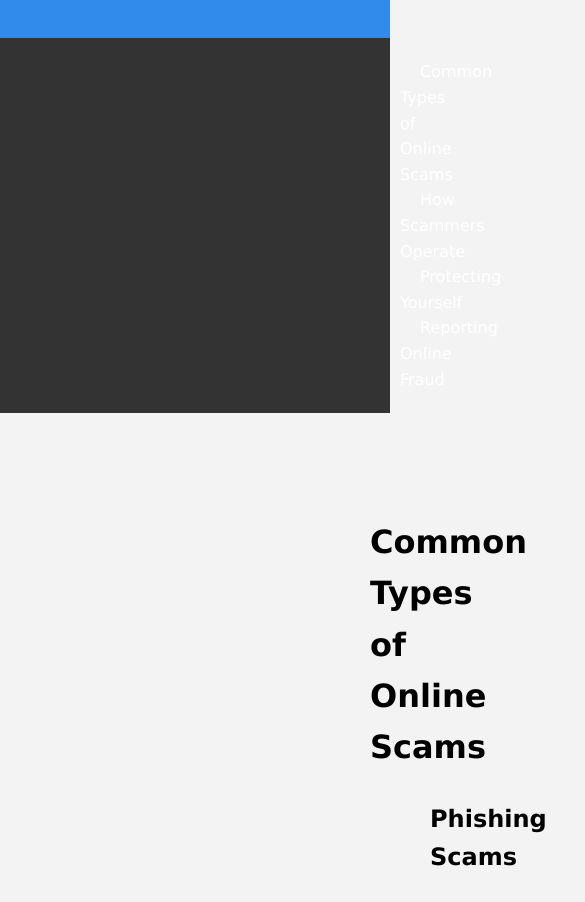
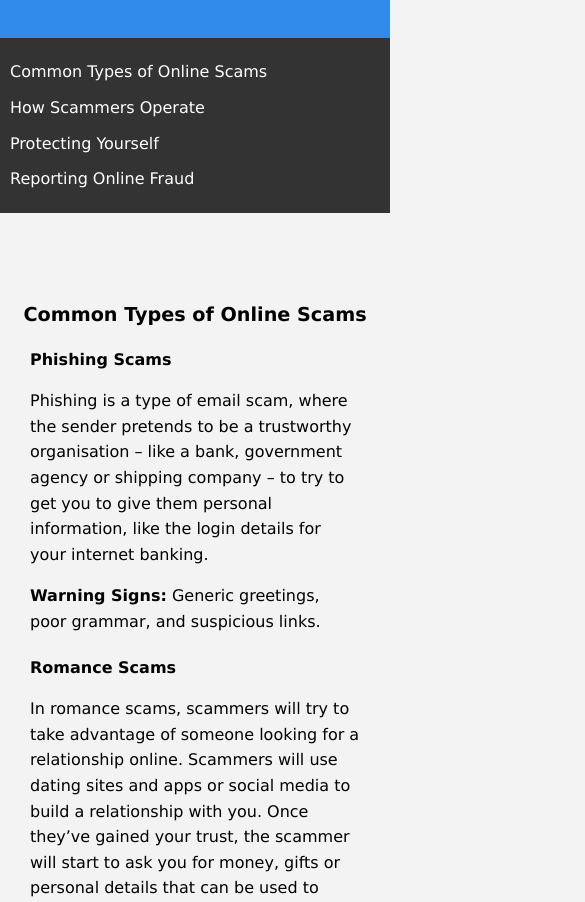
Before and after one commit to Ganesh232312/Internet-Frauds, a plain HTML site: page index.html in a window 390 px wide. Shown: the part 198-1100 px from the top of the page, 585 px wide, since content can reach past the window. Drawn offline with Linux system fonts and the light colour scheme; a script that the page names is missing.

Commit message:
Update index.html

```diff
--- a/index.html
+++ b/index.html
@@ -7,15 +7,10 @@
     <style>
     body {
     background-color: rgba(241, 241, 241, 0.849);
-        font-family:Verdana, Geneva, Tahoma, sans-serif;
+    font-family: Verdana, Geneva, Tahoma, sans-serif;
     line-height: 1.6;
     margin: 0;
     padding: 0;
-    }
-
-    #data{
-        margin-left: 450px;
-        margin-right: 580px;
 }
 
 header {
@@ -24,29 +19,28 @@
     padding: 20px;
     text-align: center;
 }
-    h2{
-        font-size: xx-large;
-        margin-left: 350px;
-        color:rgb(0, 0, 0);
-    }
-    article h3{
-        font-size: x-large;
-        margin-left: -40px;
+
+h2 {
+    font-size: 2rem;
+    text-align: center;
+    color: rgb(0, 0, 0);
 }
 
 nav {
     background: #333;
-        position: sticky; /* Sticky position */
-        top: 0; /* Stick to the top */
-        /* width: 200px; Width of the sidebar */
-        height: 100%;
-        padding-top: 5px;
-        padding-bottom: 5px;
+    position: sticky;
+    top: 0;
+    width: 100%;
+    padding-top: 1rem;
+    padding-bottom: 1rem;
 }
+
 nav ul {
-        list-style-type: none;
+    display: flex;
+    justify-content: center;
+    flex-wrap: wrap;
     padding: 0;
-        margin-left: 400px;
+    margin: 0;
 }
 
 nav ul li {
@@ -67,18 +61,56 @@
     padding: 20px;
 }
 
+#data {
+    margin: auto;
+    max-width: 800px;
+}
+
 article {
     margin-bottom: 20px;
 }
-    #types{
-        font-size: large;
-    }
+
 footer {
     text-align: center;
     padding: 10px;
     background: #333;
     color: white;
-    }</style>
+}
+
+@media (max-width: 768px) {
+    h2 {
+        font-size: 1.5rem;
+    }
+    nav ul {
+        flex-direction: column;
+        padding: 0;
+    }
+    nav ul li {
+        margin: 5px 0;
+    }
+    #data {
+        margin: 10px;
+    }
+}
+
+
+@media (max-width: 480px) {
+    h2 {
+        font-size: 1.2rem;
+    }
+    article h3 {
+        font-size: 1rem;
+    }
+    nav ul li a {
+        padding: 10px;
+    }
+    footer p {
+        font-size: 0.8rem;
+    }
+}
+
+    </style>
+
 </head>
 <body>
     <header>
```
Lines whose indentation alone changed are shown as unchanged.
